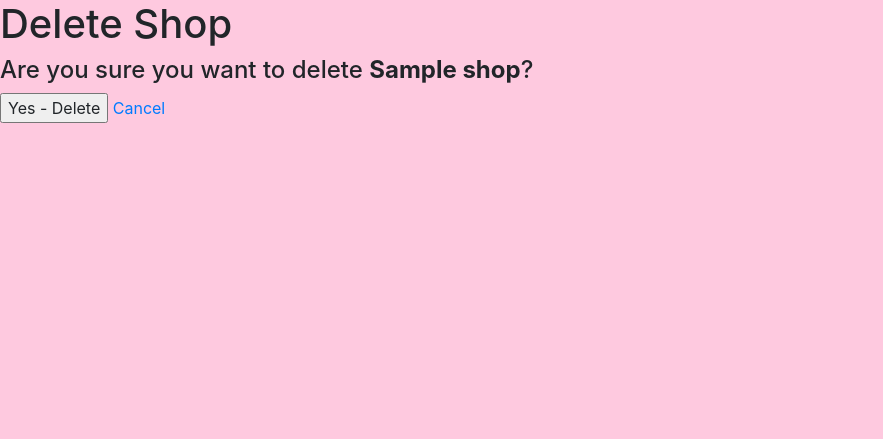
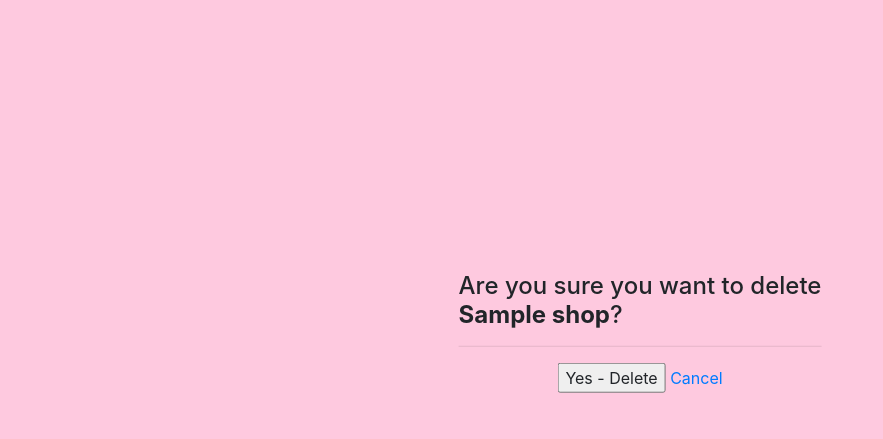
Before and after one commit to imanirak/little-space, a Django app: page /shop/1/delete in a window 1280 px wide. Shown: the part 56-495 px from the top of the page, without its empty margins (0-883 px from the left). Run offline with Django 4.2, Linux system fonts and the light colour scheme; a user stored in the database is signed in; tables that the repository leaves empty hold one stand-in row (values such as "Sample post"); some web fonts are replaced.

Commit message:
shop delete styled

```diff
--- a/shop/templates/shop_delete.html
+++ b/shop/templates/shop_delete.html
@@ -1,15 +1,34 @@
+
 {% extends 'base.html' %}
-
 {% block body %}
 
-<h1>Delete Shop</h1>
+<div class="center">
+ <div class="one-third column">&nbsp;</div>
+<div class="one-third column">
 
-<form action="" method="POST">
+   <form action="" method="POST">
 
-    <h4>Are you sure you want to delete <strong>{{ shop.name }}</strong>?</h4>
-                        {% csrf_token %}
-                        <input type="submit" value="Yes - Delete">
-                        <a href="{% url 'shop_show' shop.id %}">Cancel</a>
-                    </form>
+       <h4>Are you sure you want to delete <br><strong class="header-ls">{{ shop.name }}</strong>?</h4>
+
+   <hr>
+                           {% csrf_token %}
+
+                           <div class="text-center">
+                            <input type="submit" value="Yes - Delete">
+                            <a href="{% url 'shop_show' shop.id %}">Cancel</a>
+                           </div>
+
+                       </form>
+
+<br>
+ </div>
+
+
+<div class="one-third column">&nbsp;</div>
+
+
+</div>
+
+
 
 {% endblock %}
```
